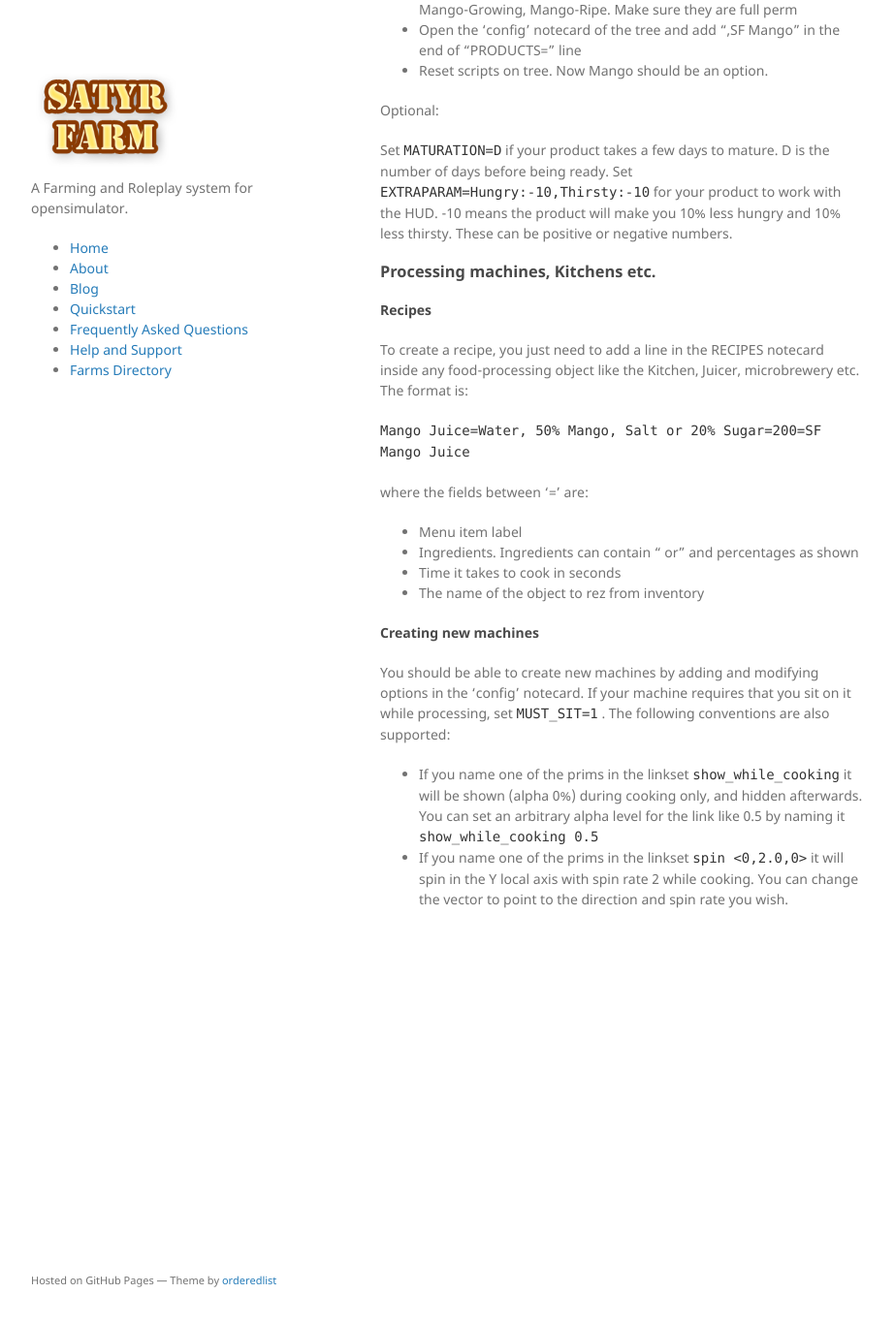
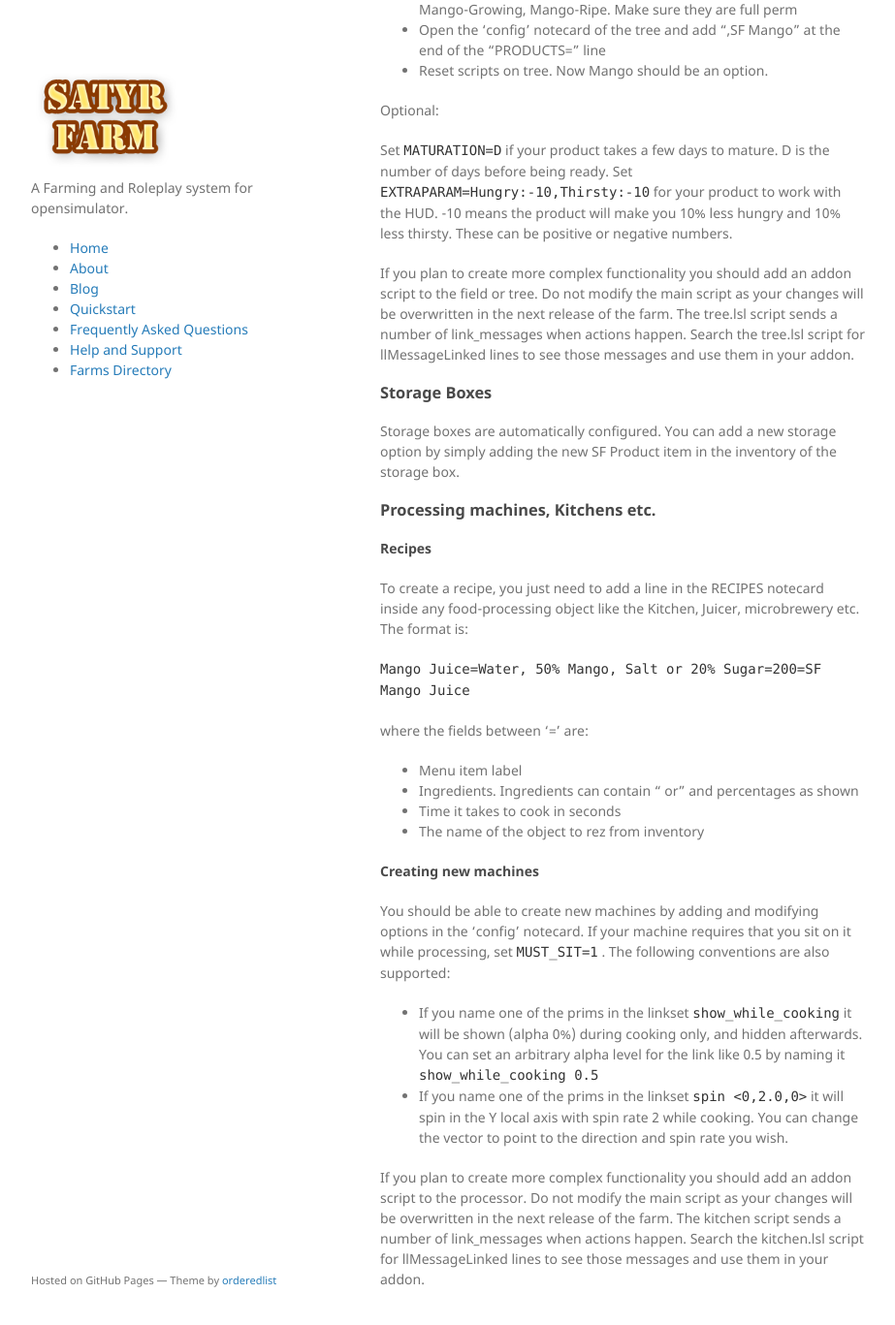
Before and after one commit to SatyrFarm/SatyrFarm.github.io, a Jekyll site: the page built from devguide.md, in a window 1280 px wide and 1400 px high, scrolled down 411 px. Shown: the top 1367 px of the window at 97% size, without its empty margins (178-1101 px from the left). Built offline with Jekyll 4.4.1, drawn with Linux system fonts in a browser that asks for light colours; our own code applies the rules of GitHub Pages for plain Markdown files.

Commit message:
Update devguide.md

```diff
--- a/devguide.md
+++ b/devguide.md
@@ -8,13 +8,22 @@ Adding a a field or a tree requires the following steps (we take Mango as an exa
 - Set "EXPIRES=N" in the config notecard inside it, where N is the number of days before expiration.
 - Set all the inventory items in the product to full perms, and Take the object into inventory
 - Add the product to the tree, along with 3 textures: Mango-New, Mango-Growing, Mango-Ripe. Make sure they are full perm
-- Open the 'config' notecard of the tree and add  ",SF Mango" in the end of  "PRODUCTS=" line
+- Open the 'config' notecard of the tree and add  ",SF Mango" at the end of the "PRODUCTS=" line
 - Reset scripts on tree. Now Mango should be an option.
 
 Optional:
 
 Set `MATURATION=D` if your product takes a few days to mature. D is the number of days before being ready.
 Set `EXTRAPARAM=Hungry:-10,Thirsty:-10`  for your product to work with the HUD. -10 means the product will make you 10% less hungry and 10% less thirsty. These can be positive or negative numbers.
+
+If you plan to create more complex functionality you should add an addon script to the field or tree. Do not modify the main script as your changes will be overwritten  in the next release of the farm. The tree.lsl script sends a number of link_messages when actions happen. Search the tree.lsl script for llMessageLinked lines to see those messages and use them in your addon.
+
+
+
+### Storage Boxes
+
+Storage boxes are automatically configured. You can add a new storage option by simply adding the new SF Product item in the inventory of the storage box.
+
 
 ### Processing machines, Kitchens etc.
 
@@ -32,6 +41,7 @@ where  the fields between '=' are:
 
 #### Creating new machines
 You should be able to create new machines by adding and modifying options in the 'config' notecard. If your machine requires that you sit on it while processing, set `MUST_SIT=1` . The following conventions are also supported:
-
 - If you name one of the prims in the linkset `show_while_cooking` it will be shown (alpha 0%) during cooking only, and hidden afterwards. You can set an arbitrary alpha level for the link like 0.5 by naming it `show_while_cooking 0.5`
 - If you name one of the prims in the linkset `spin <0,2.0,0>` it will spin in the Y local axis with spin rate 2 while cooking. You can change the vector to point to the direction and spin rate you wish.
+
+If you plan to create more complex functionality you should add an addon script to the processor. Do not modify the main script as your changes will be overwritten  in the next release of the farm. The kitchen script sends a number of link_messages when actions happen. Search the kitchen.lsl script for llMessageLinked lines to see those messages and use them in your addon.
```
